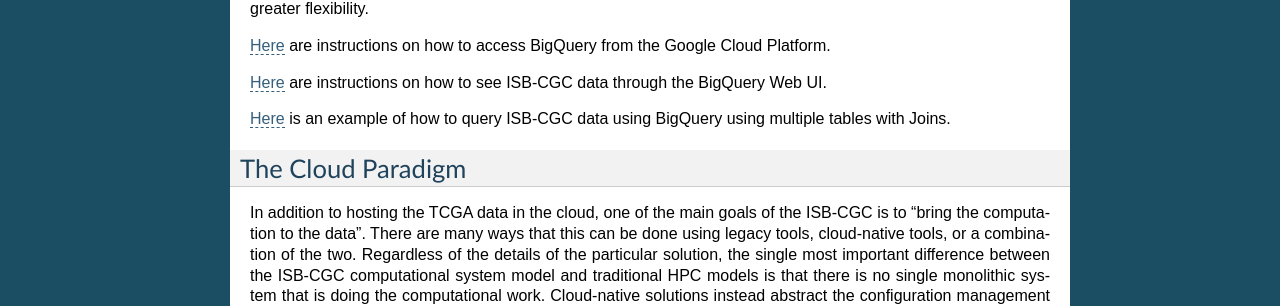
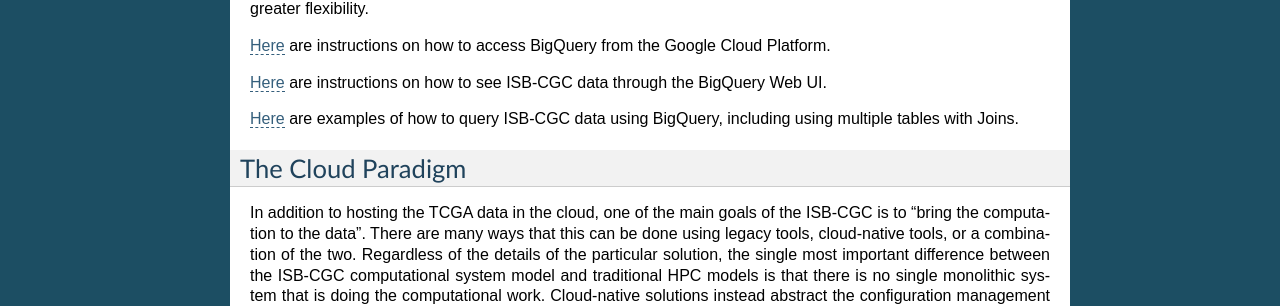
Before and after one commit to isb-cgc/readthedocs, a Sphinx documentation site: the page built from docs/source/sections/progapi/SysModel.rst, in a window 1280 px wide and 991 px high. Shown: the part 349-655 px from the top of the window. Built offline with Sphinx 7.4.7, drawn with Linux system fonts in a browser that asks for light colours.

Commit message:
Update SysModel.rst

```diff
--- a/docs/source/sections/progapi/SysModel.rst
+++ b/docs/source/sections/progapi/SysModel.rst
@@ -21,7 +21,7 @@
 
 `Here </sections/progapi/bigqueryGUI/LinkingBigQueryToIsb-cgcProject.html>`_ are instructions on how to see ISB-CGC data through the BigQuery Web UI.
 
-`Here </sections/progapi/bigqueryGUI/WalkthroughOfGoogleBigQuery.html>`_ is an example of how to query ISB-CGC data using BigQuery using multiple tables with Joins.
+`Here </sections/progapi/bigqueryGUI/WalkthroughOfGoogleBigQuery.html>`_ are examples of how to query ISB-CGC data using BigQuery, including using multiple tables with Joins.
 
 The Cloud Paradigm
 ##################
```
